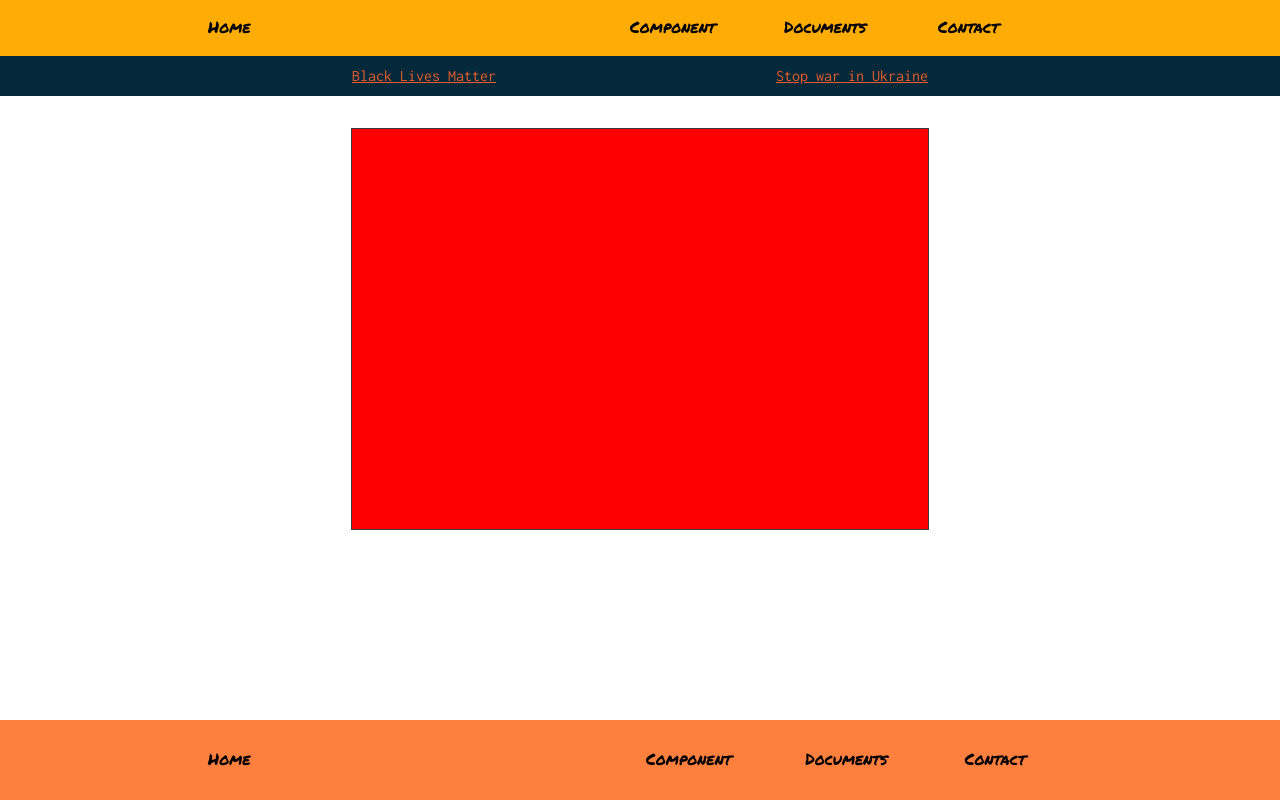
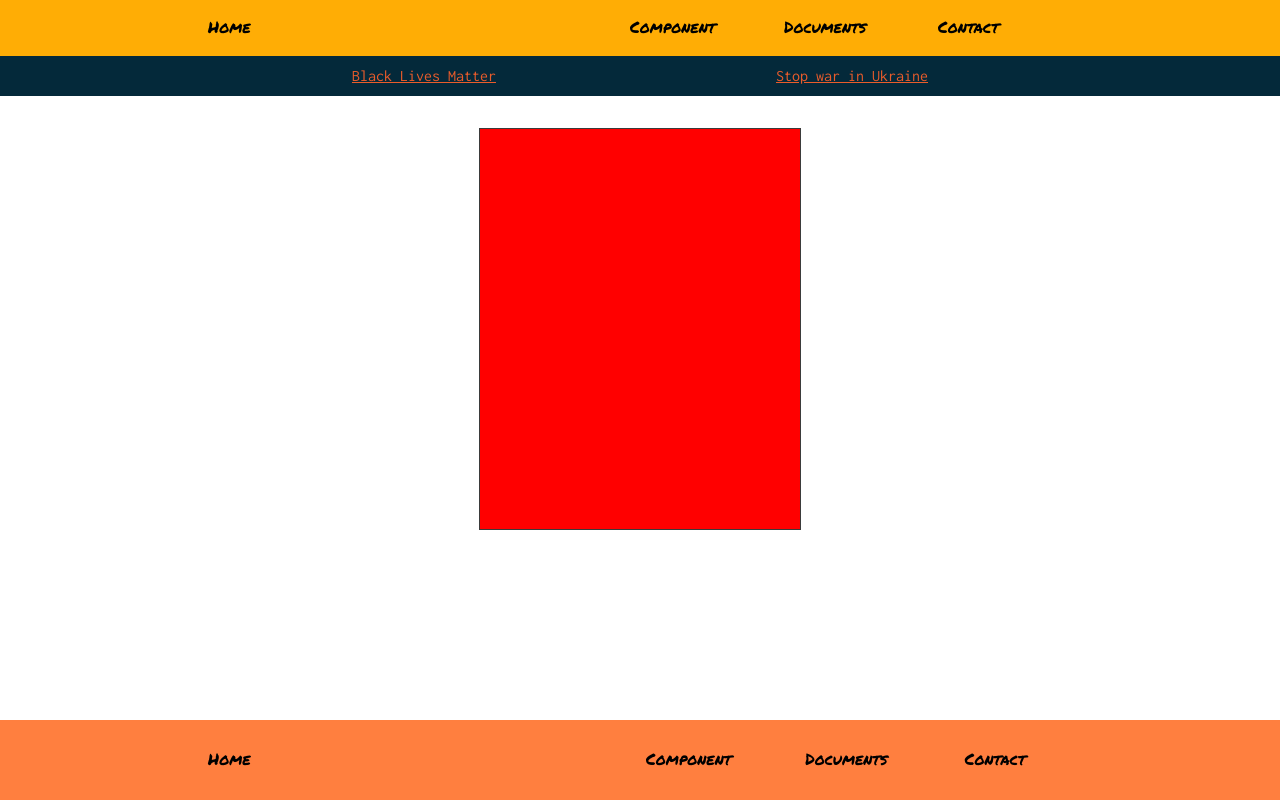
Before and after one commit to zzafergok/component-snippets, a React (Vite) app: page /components in a window 1280 px wide. Built offline with nearby package versions, Linux system fonts and the light colour scheme.

Commit message:
add prop of children and flex

```diff
--- a/src/components/form_container.tsx
+++ b/src/components/form_container.tsx
@@ -1,26 +1,29 @@
 /** @jsxImportSource @emotion/react */
-import { css } from "@emotion/react";
+import { css } from '@emotion/react';
+import React from 'react';
 
-type Props = {};
+type Props = {
+	children: React.ReactNode;
+};
 
-function FormContainer({}: Props) {
+function FormContainer({ children }: Props) {
 	const containerStyle = css`
-    width: 45%;
+		width: 25%;
 		height: 50vh;
 		border: 1px solid var(--default-border-color);
 		background-color: red;
 	`;
 
+	const formStyle = css`
+		display: flex;
+		flex-direction: column;
+		align-items: center;
+		justify-content: center;
+	`;
+
 	return (
-    <div
-      css={{
-        display: "flex",
-        flexDirection: "column",
-        alignItems: "center",
-        justifyContent: "center",
-      }}
-    >
-      <div css={containerStyle}></div>
+		<div css={formStyle}>
+			<div css={containerStyle}>{children}</div>
 		</div>
 	);
 }
```
Lines whose indentation alone changed are shown as unchanged.
